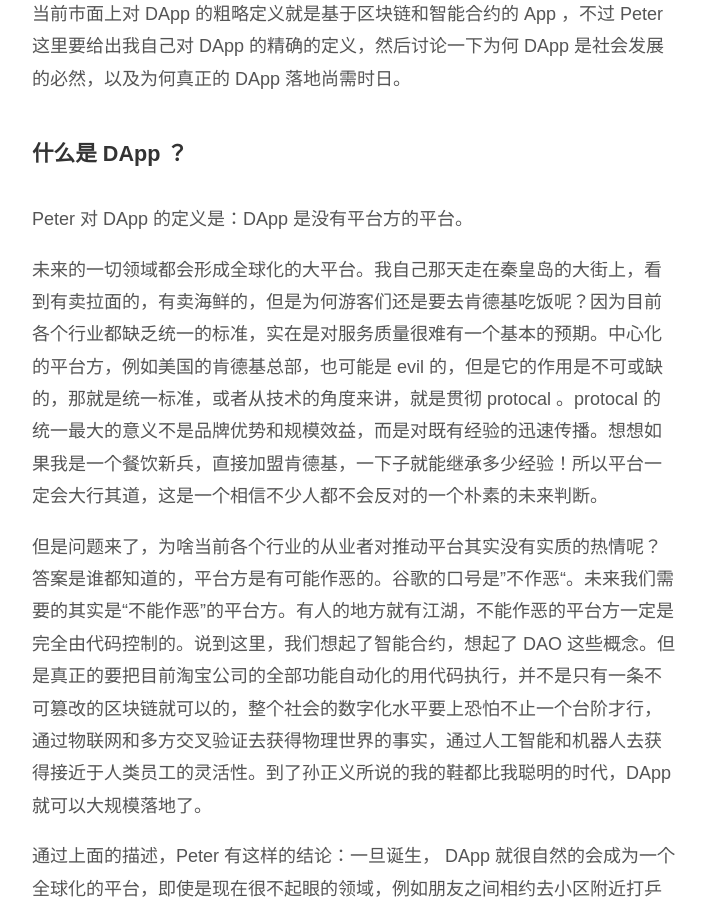
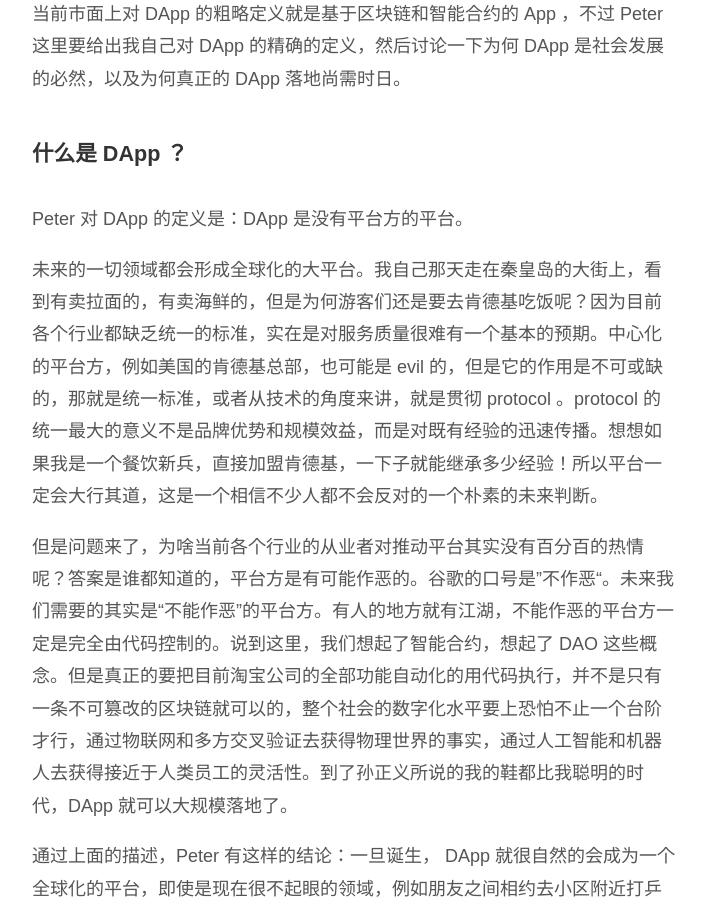
Before and after one commit to happypeter/binfo, a Jekyll site: the page built from peter-dapp.md, in a window 1280 px wide and 900 px high, scrolled down 200 px. Shown: the whole window, without its empty margins (286-991 px from the left). Built offline with Jekyll 4.4.1, drawn with Linux system fonts in a browser that asks for light colours.

```diff
--- a/index.markdown
+++ b/index.markdown
@@ -7,6 +7,7 @@ title: 快乐区块维基
 
 ## 最新发布
 
+- Sep 30 2020 [Are Monopolies Necessary?](monopoly.md)
 - May 12 2020 [端到端加密是一种生活方式](e2e)
 - Apr 24 2020 [比特币实现的一个实质性技术突破](bitcoin-breakthrough)
 - Apr 23 2020 [加密经济的三个支柱](three-pillar)
--- a/peter-dapp.md
+++ b/peter-dapp.md
@@ -8,9 +8,9 @@ title: 必然且遥远的 DApp
 
 Peter 对 DApp 的定义是：DApp 是没有平台方的平台。
 
-未来的一切领域都会形成全球化的大平台。我自己那天走在秦皇岛的大街上，看到有卖拉面的，有卖海鲜的，但是为何游客们还是要去肯德基吃饭呢？因为目前各个行业都缺乏统一的标准，实在是对服务质量很难有一个基本的预期。中心化的平台方，例如美国的肯德基总部，也可能是 evil 的，但是它的作用是不可或缺的，那就是统一标准，或者从技术的角度来讲，就是贯彻 protocal 。protocal 的统一最大的意义不是品牌优势和规模效益，而是对既有经验的迅速传播。想想如果我是一个餐饮新兵，直接加盟肯德基，一下子就能继承多少经验！所以平台一定会大行其道，这是一个相信不少人都不会反对的一个朴素的未来判断。
+未来的一切领域都会形成全球化的大平台。我自己那天走在秦皇岛的大街上，看到有卖拉面的，有卖海鲜的，但是为何游客们还是要去肯德基吃饭呢？因为目前各个行业都缺乏统一的标准，实在是对服务质量很难有一个基本的预期。中心化的平台方，例如美国的肯德基总部，也可能是 evil 的，但是它的作用是不可或缺的，那就是统一标准，或者从技术的角度来讲，就是贯彻 protocol 。protocol 的统一最大的意义不是品牌优势和规模效益，而是对既有经验的迅速传播。想想如果我是一个餐饮新兵，直接加盟肯德基，一下子就能继承多少经验！所以平台一定会大行其道，这是一个相信不少人都不会反对的一个朴素的未来判断。
 
-但是问题来了，为啥当前各个行业的从业者对推动平台其实没有实质的热情呢？答案是谁都知道的，平台方是有可能作恶的。谷歌的口号是”不作恶“。未来我们需要的其实是“不能作恶”的平台方。有人的地方就有江湖，不能作恶的平台方一定是完全由代码控制的。说到这里，我们想起了智能合约，想起了 DAO 这些概念。但是真正的要把目前淘宝公司的全部功能自动化的用代码执行，并不是只有一条不可篡改的区块链就可以的，整个社会的数字化水平要上恐怕不止一个台阶才行，通过物联网和多方交叉验证去获得物理世界的事实，通过人工智能和机器人去获得接近于人类员工的灵活性。到了孙正义所说的我的鞋都比我聪明的时代，DApp 就可以大规模落地了。
+但是问题来了，为啥当前各个行业的从业者对推动平台其实没有百分百的热情呢？答案是谁都知道的，平台方是有可能作恶的。谷歌的口号是”不作恶“。未来我们需要的其实是“不能作恶”的平台方。有人的地方就有江湖，不能作恶的平台方一定是完全由代码控制的。说到这里，我们想起了智能合约，想起了 DAO 这些概念。但是真正的要把目前淘宝公司的全部功能自动化的用代码执行，并不是只有一条不可篡改的区块链就可以的，整个社会的数字化水平要上恐怕不止一个台阶才行，通过物联网和多方交叉验证去获得物理世界的事实，通过人工智能和机器人去获得接近于人类员工的灵活性。到了孙正义所说的我的鞋都比我聪明的时代，DApp 就可以大规模落地了。
 
 通过上面的描述，Peter 有这样的结论：一旦诞生， DApp 就很自然的会成为一个全球化的平台，即使是现在很不起眼的领域，例如朋友之间相约去小区附近打乒乓球，也都有可能用到一个或者几个全球化的平台。所以未来平台大兴是必然，而没有平台方的的平台，也就是 DApp 也必然大兴，因为要保证平台不作恶。
 
```
Also changed, not shown: monopoly.md (added, +43 -0 lines).
